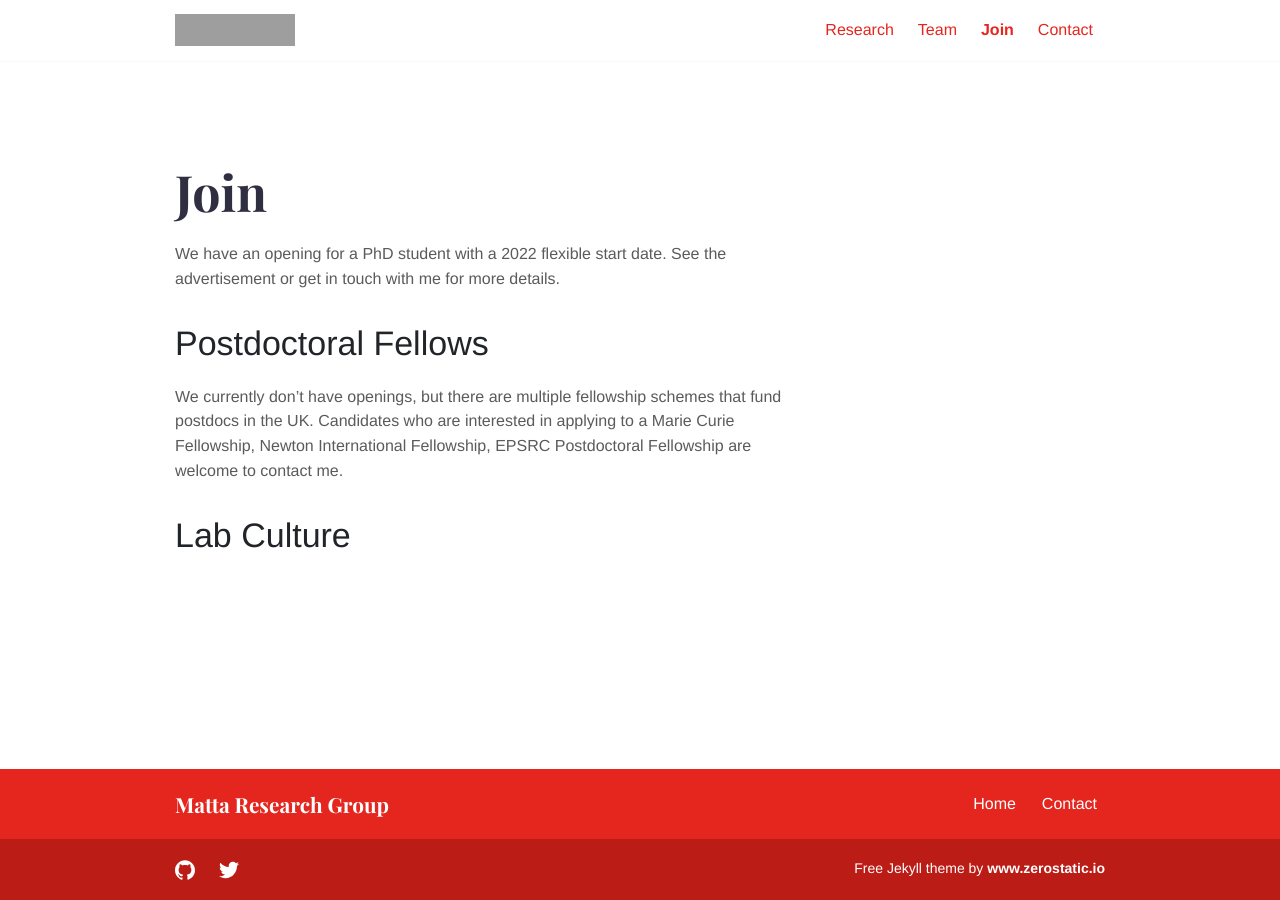
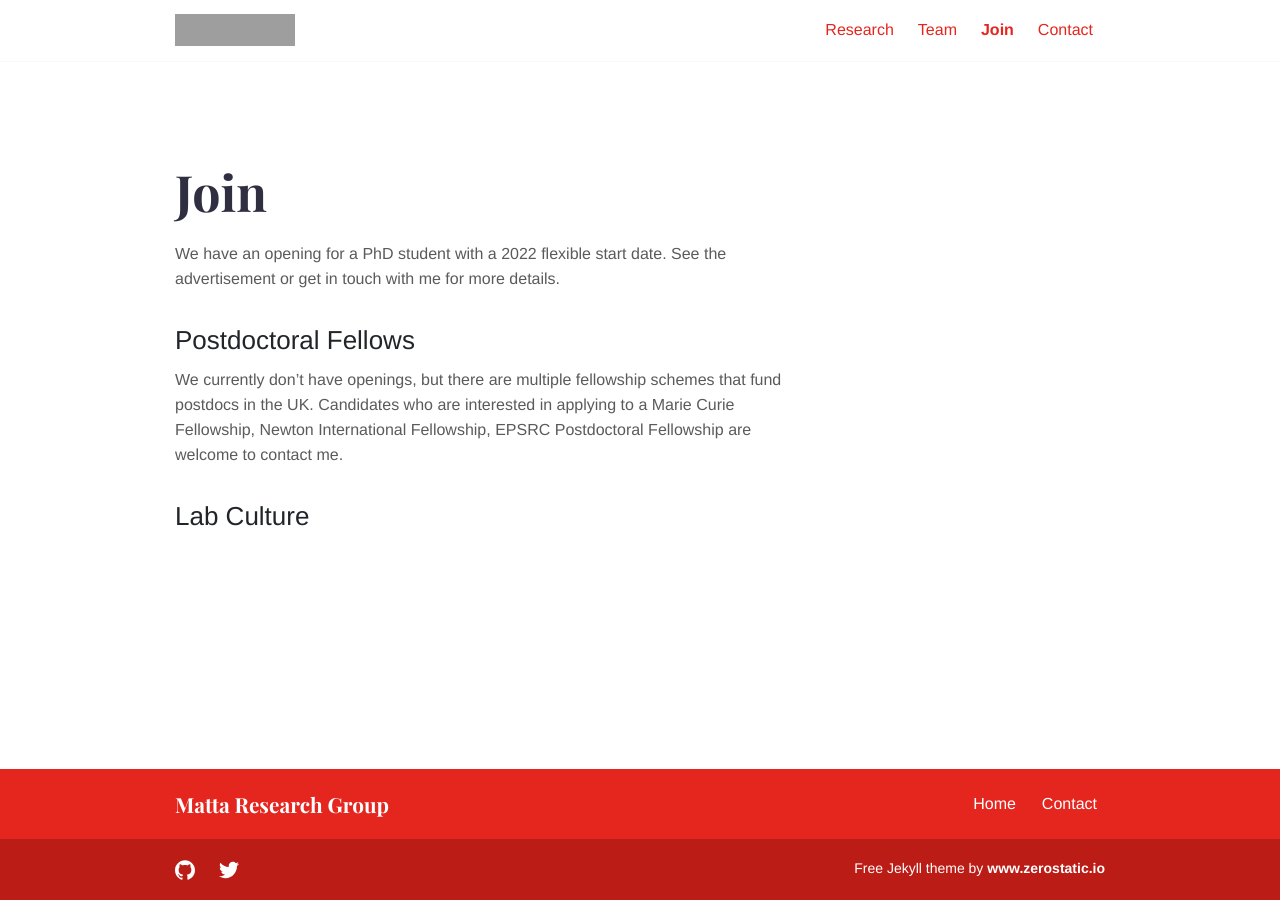
Before and after one commit to matta-research-group/matta-research-group.github.io, a Jekyll site: the page built from join.md, in a window 1280 px wide. Built offline with Jekyll 4.4.1, drawn with Linux system fonts in a browser that asks for light colours; grey boxes are pictures that could not be loaded.

```diff
--- a/join.md
+++ b/join.md
@@ -9,9 +9,9 @@ bodyClass: page-about
 We have an opening for a PhD student with a 2022 flexible start date. See the advertisement or get in touch with me for more details.
 
 
-# Postdoctoral Fellows
+## Postdoctoral Fellows
 
 We currently don't have openings, but there are multiple fellowship schemes that fund postdocs in the UK. Candidates who are interested in applying to a Marie Curie Fellowship, Newton International Fellowship, EPSRC Postdoctoral Fellowship are welcome to contact me.
 
 
-# Lab Culture
+## Lab Culture
```
